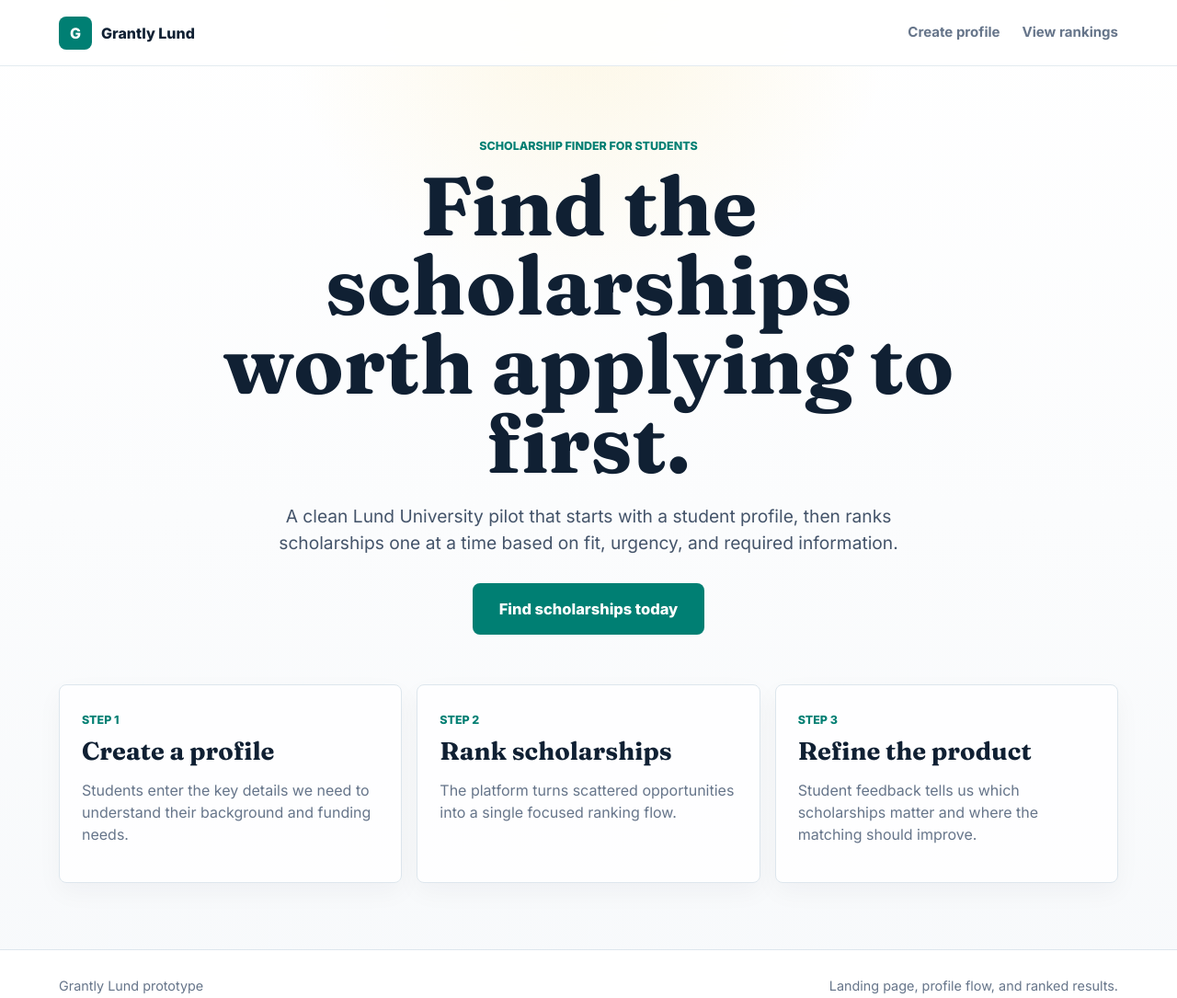
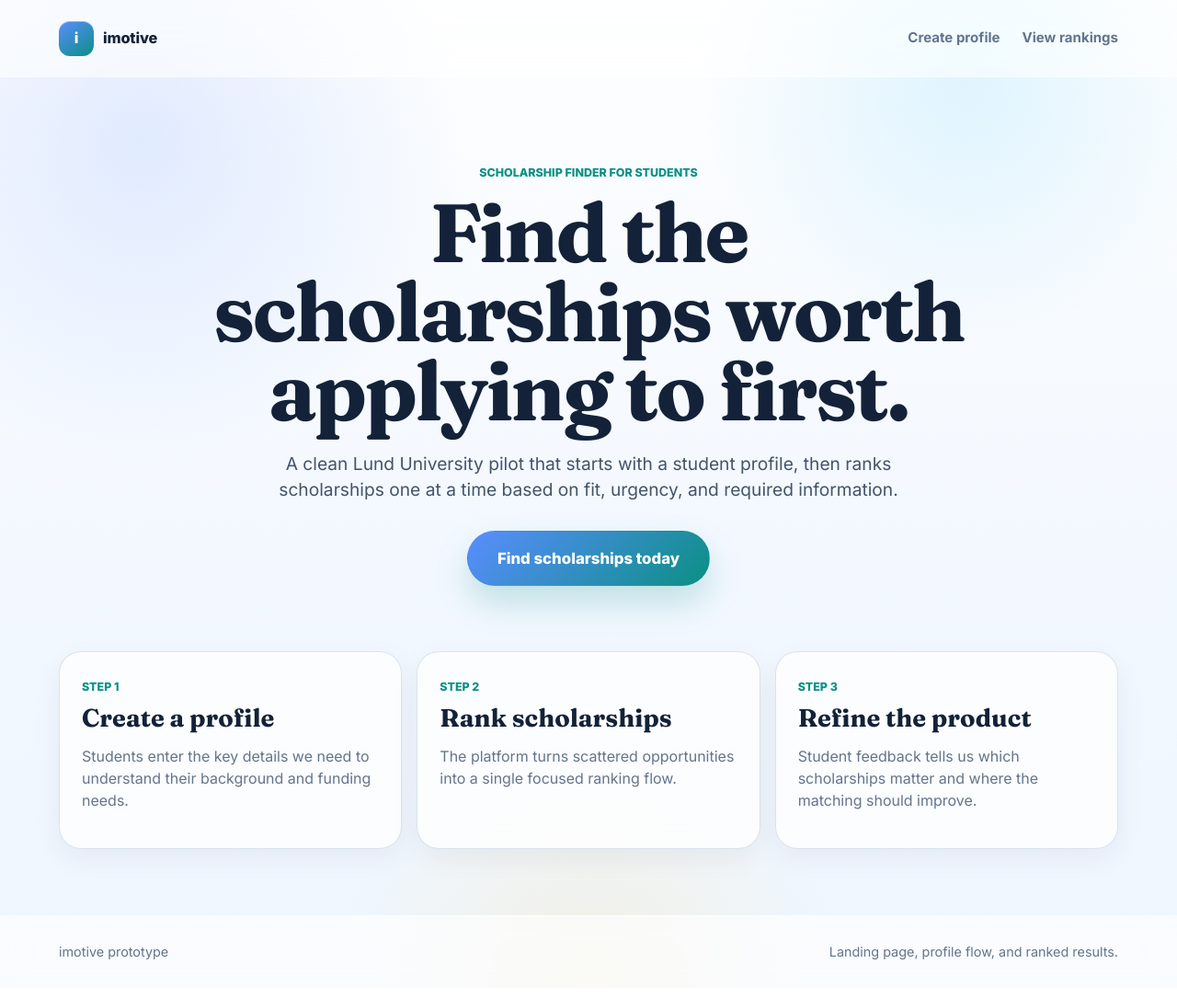
Before and after one commit to vladm5x/Imotive-website, a website: page index.html in a window 1280 px wide. Shown: the whole page at 92% size. Drawn offline with Linux system fonts and the light colour scheme.

Commit message:
Style change v1

```diff
--- a/index.html
+++ b/index.html
@@ -3,7 +3,7 @@
 <head>
   <meta charset="UTF-8">
   <meta name="viewport" content="width=device-width, initial-scale=1.0">
-  <title>Grantly Lund | Scholarship Finder Prototype</title>
+  <title>imotive | Scholarship Finder Prototype</title>
   <link rel="preconnect" href="https://fonts.googleapis.com">
   <link rel="preconnect" href="https://fonts.gstatic.com" crossorigin>
   <link href="https://fonts.googleapis.com/css2?family=Fraunces:wght@600;700&family=Inter:wght@400;500;600;700;800&display=swap" rel="stylesheet">
@@ -11,9 +11,9 @@
 </head>
 <body>
   <header class="topbar">
-    <a class="brand" href="index.html" aria-label="Grantly Lund home">
-      <span class="brand-mark">G</span>
-      <span>Grantly Lund</span>
+    <a class="brand" href="index.html" aria-label="imotive home">
+      <span class="brand-mark">i</span>
+      <span>imotive</span>
     </a>
     <nav class="nav" aria-label="Primary navigation">
       <a href="profile.html">Create profile</a>
@@ -53,7 +53,7 @@
   </main>
 
   <footer class="footer">
-    <span>Grantly Lund prototype</span>
+    <span>imotive prototype</span>
     <span>Landing page, profile flow, and ranked results.</span>
   </footer>
 </body>
--- a/styles.css
+++ b/styles.css
@@ -1,15 +1,21 @@
 :root {
-  --ink: #102033;
-  --muted: #66758a;
-  --line: #dde6ed;
-  --paper: #ffffff;
-  --soft: #f7f9fb;
-  --teal: #007f73;
-  --teal-dark: #005f57;
-  --yellow: #f2c94c;
-  --coral: #e76f51;
-  --blue: #3b6ea8;
-  --shadow: 0 18px 60px rgba(16, 32, 51, 0.1);
+  --ink: #132238;
+  --muted: #64748d;
+  --line: rgba(170, 188, 209, 0.4);
+  --paper: rgba(255, 255, 255, 0.74);
+  --soft: #f3f8ff;
+  --teal: #0b8f84;
+  --teal-dark: #06695f;
+  --yellow: #ffd166;
+  --coral: #f26d5b;
+  --blue: #5a8dff;
+  --glow: #83d8ff;
+  --shadow: 0 24px 80px rgba(19, 34, 56, 0.12);
+  --shadow-soft: 0 10px 30px rgba(19, 34, 56, 0.06);
+  --radius-xl: 32px;
+  --radius-lg: 24px;
+  --radius-md: 18px;
+  --radius-sm: 14px;
 }
 
 * {
@@ -24,8 +30,10 @@ body {
   margin: 0;
   color: var(--ink);
   background:
-    radial-gradient(circle at top, rgba(242, 201, 76, 0.14), transparent 26%),
-    linear-gradient(180deg, #ffffff 0%, var(--soft) 100%);
+    radial-gradient(circle at 12% 14%, rgba(90, 141, 255, 0.16), transparent 24%),
+    radial-gradient(circle at 82% 8%, rgba(131, 216, 255, 0.24), transparent 20%),
+    radial-gradient(circle at 50% 100%, rgba(255, 209, 102, 0.18), transparent 22%),
+    linear-gradient(180deg, #fdfefe 0%, var(--soft) 56%, #eef6ff 100%);
   font-family: Inter, system-ui, sans-serif;
   line-height: 1.5;
 }
@@ -53,11 +61,11 @@ textarea {
   display: flex;
   align-items: center;
   justify-content: space-between;
-  min-height: 72px;
+  min-height: 84px;
   padding: 0 5vw;
-  border-bottom: 1px solid rgba(221, 230, 237, 0.8);
-  background: rgba(255, 255, 255, 0.9);
-  backdrop-filter: blur(16px);
+  border-bottom: 1px solid rgba(255, 255, 255, 0.28);
+  background: rgba(255, 255, 255, 0.58);
+  backdrop-filter: blur(22px) saturate(1.2);
 }
 
 .brand,
@@ -69,16 +77,20 @@ textarea {
 .brand {
   gap: 10px;
   font-weight: 800;
+  font-size: 1.02rem;
+  letter-spacing: -0.01em;
 }
 
 .brand-mark {
   display: grid;
-  width: 36px;
-  height: 36px;
+  width: 38px;
+  height: 38px;
   place-items: center;
-  border-radius: 8px;
+  border-radius: 12px;
   color: white;
-  background: var(--teal);
+  background:
+    linear-gradient(145deg, var(--blue), var(--teal));
+  box-shadow: inset 0 1px 0 rgba(255, 255, 255, 0.35);
 }
 
 .nav {
@@ -93,6 +105,22 @@ textarea {
   color: var(--ink);
 }
 
+.nav a,
+.button,
+.small-button,
+.band-card,
+.summary-card,
+.rank-card,
+.profile-builder,
+.stacked-form {
+  transition:
+    transform 220ms ease,
+    box-shadow 220ms ease,
+    border-color 220ms ease,
+    background-color 220ms ease,
+    color 220ms ease;
+}
+
 .hero,
 .profile-page,
 .results-hero {
@@ -104,6 +132,7 @@ textarea {
   place-items: center;
   min-height: 78vh;
   text-align: center;
+  position: relative;
 }
 
 .hero-copy,
@@ -142,6 +171,7 @@ h1,
   font-family: Fraunces, Georgia, serif;
   font-size: clamp(2.8rem, 7vw, 5.8rem);
   line-height: 0.96;
+  letter-spacing: -0.03em;
 }
 
 h2 {
@@ -172,33 +202,36 @@ h2 {
   min-height: 48px;
   padding: 0 18px;
   border: 1px solid transparent;
-  border-radius: 8px;
+  border-radius: 999px;
   font-weight: 800;
   cursor: pointer;
 }
 
 .button.primary {
   color: white;
-  background: var(--teal);
+  background: linear-gradient(135deg, var(--blue), var(--teal));
+  box-shadow: 0 18px 36px rgba(11, 143, 132, 0.22);
 }
 
 .button.primary:hover {
-  background: var(--teal-dark);
+  transform: translateY(-1px);
+  box-shadow: 0 24px 44px rgba(11, 143, 132, 0.26);
 }
 
 .hero-cta {
-  min-height: 56px;
-  padding: 0 28px;
-  font-size: 1.03rem;
+  min-height: 60px;
+  padding: 0 32px;
+  font-size: 1.05rem;
 }
 
 .small-button {
   min-height: 40px;
   padding: 0 13px;
   border: 1px solid var(--line);
-  border-radius: 8px;
+  border-radius: 999px;
   color: var(--ink);
-  background: white;
+  background: rgba(255, 255, 255, 0.78);
+  backdrop-filter: blur(10px);
   cursor: pointer;
   font-weight: 800;
 }
@@ -206,6 +239,7 @@ h2 {
 .small-button:hover {
   border-color: var(--teal);
   color: var(--teal);
+  transform: translateY(-1px);
 }
 
 .landing-band {
@@ -219,9 +253,17 @@ h2 {
 .summary-card {
   padding: 24px;
   border: 1px solid var(--line);
-  border-radius: 8px;
-  background: rgba(255, 255, 255, 0.88);
-  box-shadow: 0 10px 28px rgba(16, 32, 51, 0.04);
+  border-radius: var(--radius-lg);
+  background: var(--paper);
+  backdrop-filter: blur(18px) saturate(1.1);
+  box-shadow: var(--shadow-soft);
+}
+
+.band-card:hover,
+.summary-card:hover,
+.rank-card:hover {
+  transform: translateY(-3px);
+  box-shadow: var(--shadow);
 }
 
 .band-label,
@@ -259,8 +301,9 @@ h2 {
   gap: 14px;
   padding: 18px;
   border: 1px solid var(--line);
-  border-radius: 8px;
-  background: rgba(255, 255, 255, 0.95);
+  border-radius: var(--radius-xl);
+  background: rgba(255, 255, 255, 0.8);
+  backdrop-filter: blur(22px) saturate(1.12);
   box-shadow: var(--shadow);
 }
 
@@ -283,9 +326,9 @@ select,
 textarea {
   width: 100%;
   border: 1px solid var(--line);
-  border-radius: 8px;
+  border-radius: var(--radius-sm);
   color: var(--ink);
-  background: white;
+  background: rgba(255, 255, 255, 0.84);
   outline: none;
 }
 
@@ -352,9 +395,10 @@ textarea:focus {
   width: min(760px, 100%);
   padding: clamp(22px, 4vw, 38px);
   border: 1px solid var(--line);
-  border-radius: 8px;
-  background: white;
-  box-shadow: 0 18px 50px rgba(16, 32, 51, 0.08);
+  border-radius: var(--radius-xl);
+  background: rgba(255, 255, 255, 0.82);
+  backdrop-filter: blur(24px) saturate(1.14);
+  box-shadow: var(--shadow);
 }
 
 .rank-kicker {
@@ -402,8 +446,8 @@ textarea:focus {
 .needed-info {
   padding: 16px;
   border: 1px solid var(--line);
-  border-radius: 8px;
-  background: #f9fbfc;
+  border-radius: var(--radius-md);
+  background: rgba(248, 251, 255, 0.82);
 }
 
 .rank-details span,
@@ -454,7 +498,7 @@ textarea:focus {
 
 .pill {
   color: #31505f;
-  background: #edf4f5;
+  background: rgba(235, 244, 248, 0.95);
 }
 
 .soft-pill {
@@ -464,9 +508,9 @@ textarea:focus {
 
 .keyword {
   border: 1px solid #cddfe2;
-  border-radius: 6px;
+  border-radius: 999px;
   color: #355362;
-  background: white;
+  background: rgba(255, 255, 255, 0.92);
 }
 
 .deadline {
@@ -494,8 +538,9 @@ textarea:focus {
   gap: 14px;
   padding: 20px;
   border: 1px solid var(--line);
-  border-radius: 8px;
-  background: white;
+  border-radius: var(--radius-xl);
+  background: rgba(255, 255, 255, 0.82);
+  backdrop-filter: blur(22px) saturate(1.12);
 }
 
 .form-note {
@@ -508,7 +553,7 @@ textarea:focus {
   width: min(760px, calc(100vw - 32px));
   padding: 0;
   border: 0;
-  border-radius: 8px;
+  border-radius: var(--radius-xl);
   box-shadow: var(--shadow);
 }
 
@@ -563,9 +608,42 @@ textarea:focus {
   gap: 12px;
   justify-content: space-between;
   padding: 28px 5vw;
-  border-top: 1px solid var(--line);
-  background: white;
+  border-top: 1px solid rgba(255, 255, 255, 0.45);
+  background: rgba(255, 255, 255, 0.66);
+  backdrop-filter: blur(14px);
   font-size: 0.9rem;
+}
+
+@keyframes fadeLift {
+  from {
+    opacity: 0;
+    transform: translateY(18px);
+  }
+
+  to {
+    opacity: 1;
+    transform: translateY(0);
+  }
+}
+
+.hero-copy,
+.band-card,
+.profile-builder,
+.summary-card,
+.rank-card,
+.stacked-form {
+  animation: fadeLift 620ms ease both;
+}
+
+.band-card:nth-child(2),
+.summary-card,
+.rank-card {
+  animation-delay: 80ms;
+}
+
+.band-card:nth-child(3),
+.stacked-form {
+  animation-delay: 140ms;
 }
 
 @media (max-width: 980px) {
```
Also changed, not shown: package.json (added, +12 -0 lines), profile.html (+5 -5 lines), results.html (+5 -5 lines).
